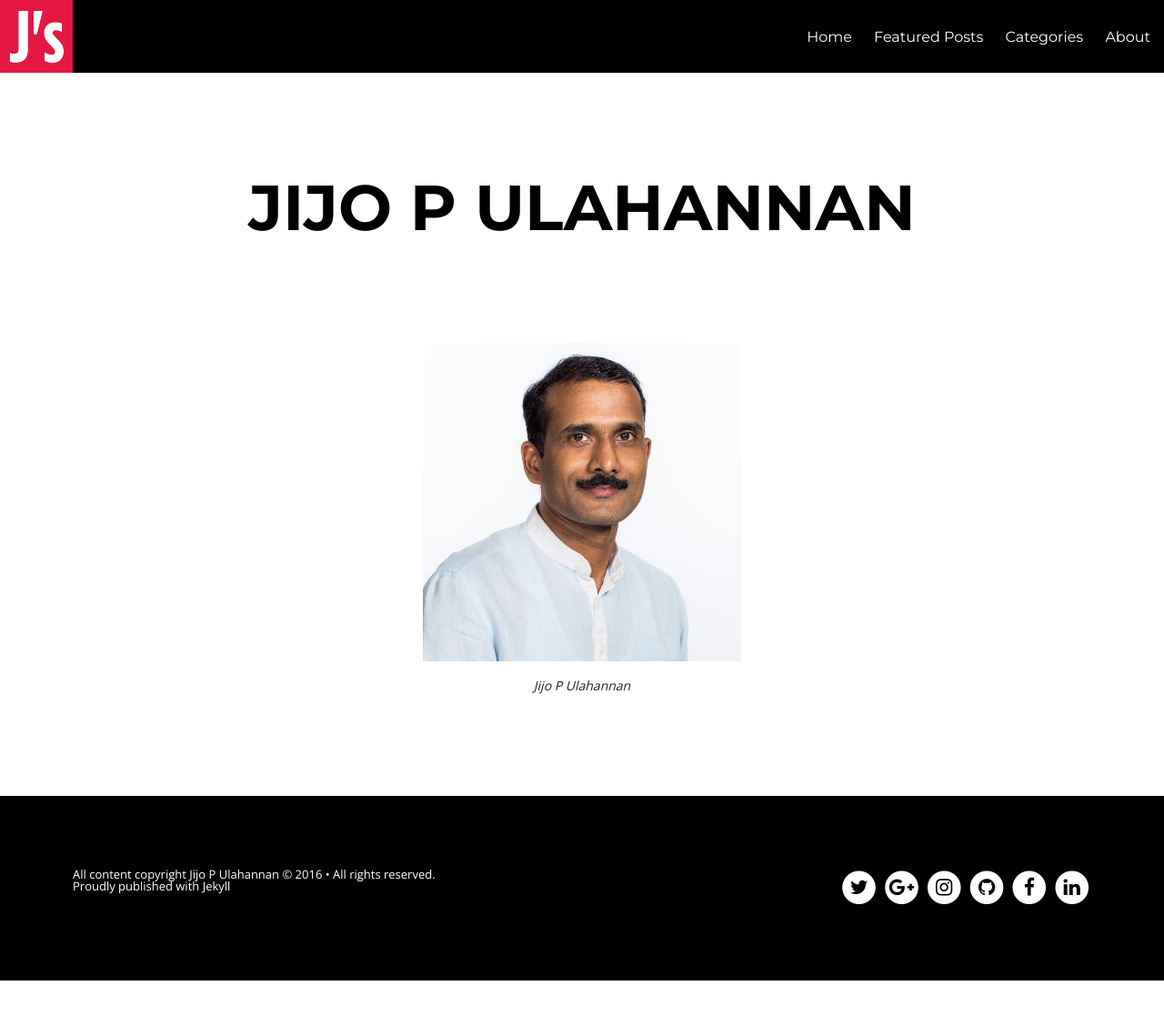
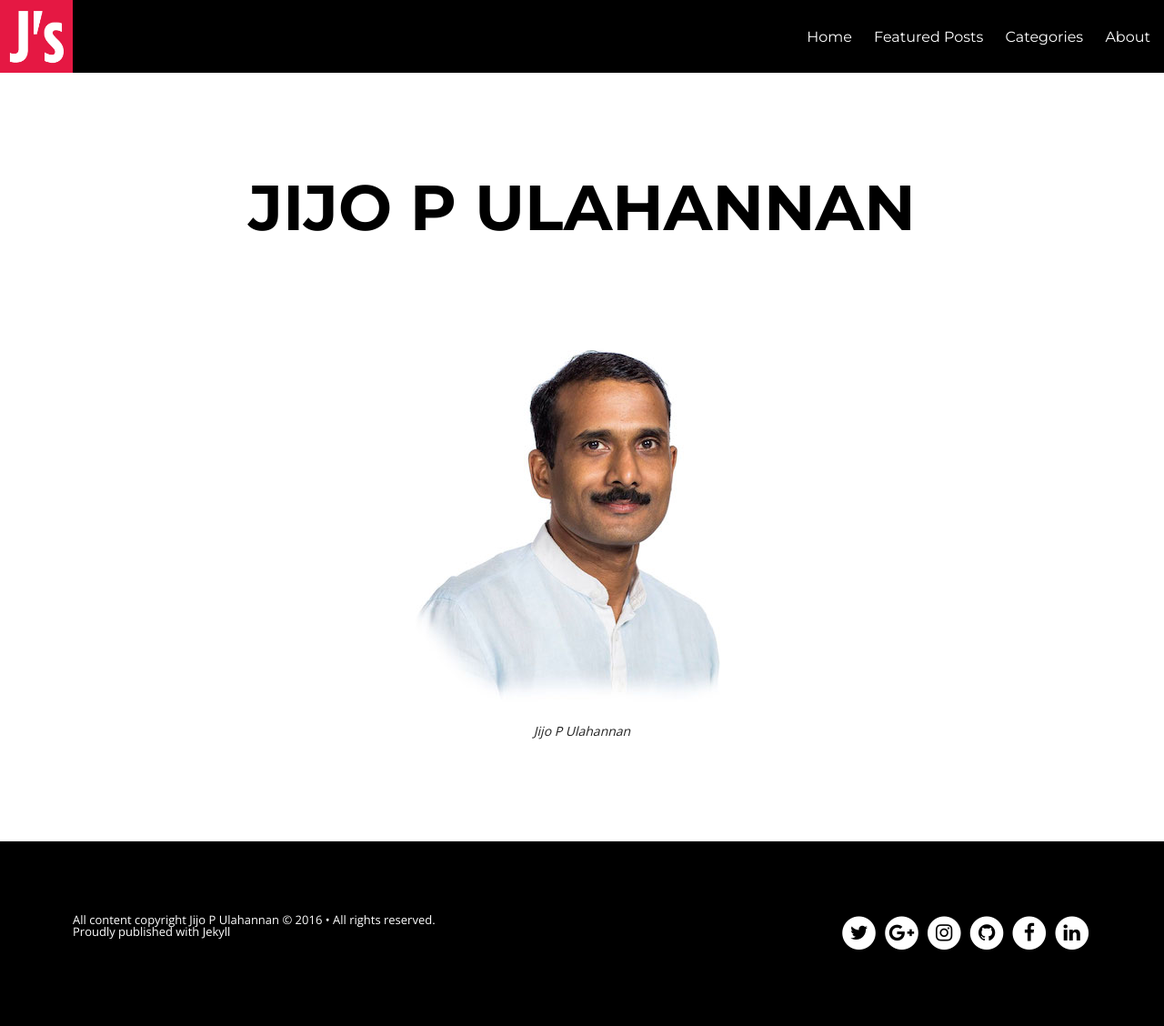
Before and after one commit to nishad/jijopu.github.io, a Jekyll site: the page built from about.md, in a window 1280 px wide. Shown: the whole page at 91% size. Built offline with Jekyll 4.4.1, drawn with Linux system fonts in a browser that asks for light colours; nearby versions of some CDN libraries; before the commit the page ends 1078 px from its top, so only the background shows below that.

Commit message:
About page profile pic, on white BG
Some fixes for About Page

```diff
--- a/about.md
+++ b/about.md
@@ -2,12 +2,12 @@
 layout: page
 permalink: /about/index.html
 title: Jijo P Ulahannan
-tags: [Hossain, Mohd, Faysal, hmfaysal]
-imagefeature: fourseasons.jpg
+tags: [Jijo, Physics, Blog, JsMuse]
+imagefeature: jijo.jpg
 chart: true
 ---
 <figure>
-  <img src="{{ site.url }}/images/jijo.jpg" alt="Jijo P Ulahannan" width="350px">
+  <img src="{{ site.url }}/images/jijo-wbg.jpg" alt="Jijo P Ulahannan">
   <figcaption>Jijo P Ulahannan</figcaption>
 </figure>
 
```
